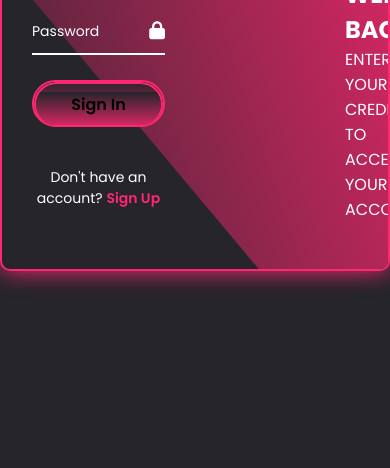
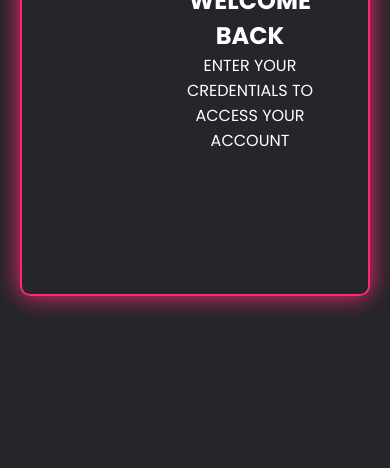
Before and after one commit to charlesmacharia/sacco_project, a plain HTML site: page auth/index.html in a window 390 px wide. Shown: the part 376-844 px from the top of the page. Drawn offline with Linux system fonts and the light colour scheme.

Commit message:
Fix mobile squeeze: add max-width to container

```diff
--- a/auth/style.css
+++ b/auth/style.css
@@ -67,11 +67,58 @@ body {
 .container {
   position: relative;
   width: 750px;
+  max-width: 90vw;
   height: 450px;
   border: 2px solid #ff2770;
   border-radius: 10px;
   box-shadow: 0 0 25px #ff2770;
   overflow: hidden;
+}
+
+/* Mobile Responsiveness */
+@media (max-width: 768px) {
+  .container {
+    width: 95vw;
+    height: auto;
+    min-height: 500px;
+    margin: 20px;
+    flex-direction: column;
+  }
+
+  .forms-wrapper {
+    width: 100% !important;
+    position: relative !important;
+    padding: 20px;
+  }
+
+  .container .form_box {
+    padding: 20px;
+  }
+
+  .info-content {
+    width: 100% !important;
+    position: relative !important;
+    text-align: center !important;
+    padding: 20px;
+    margin-top: 20px;
+  }
+
+  .curved-shape {
+    display: none;
+  }
+
+  .form_box h2 {
+    font-size: 28px;
+  }
+
+  .input_box {
+    margin-top: 20px !important;
+  }
+
+  .btn {
+    padding: 15px;
+    font-size: 18px;
+  }
 }
 
 
```
